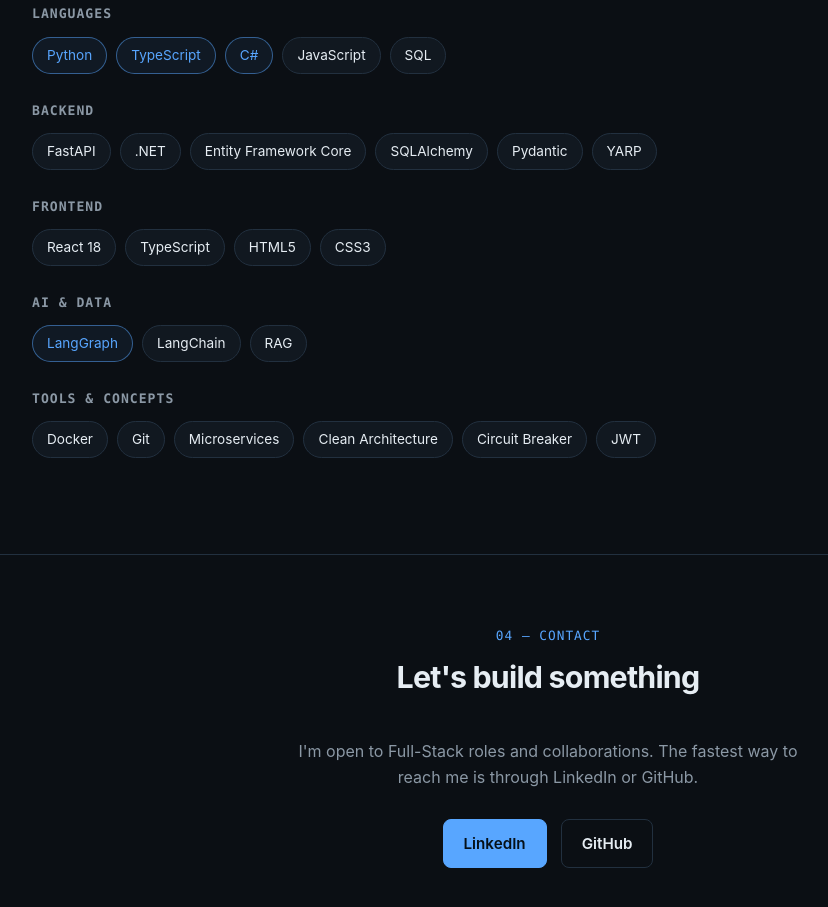
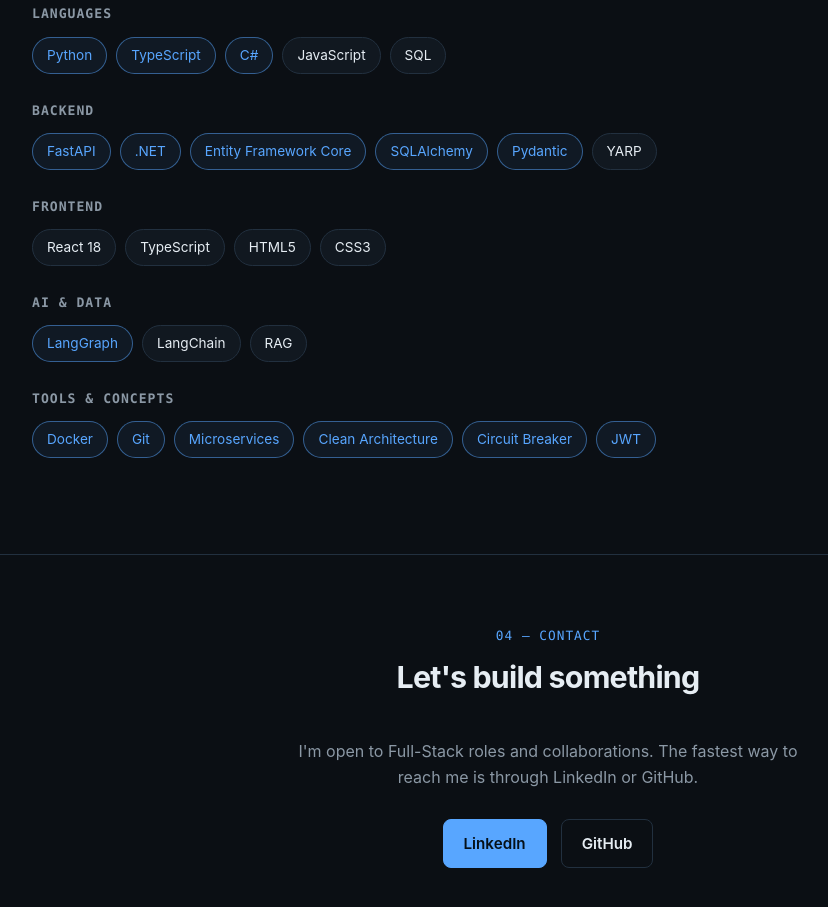
Before and after one commit to YonyUk/yonyuk.github.io, a plain HTML site: page index.html in a window 1280 px wide. Shown: the part 2153-3060 px from the top of the page, without its empty margins (92-920 px from the left). Drawn offline with Linux system fonts and the light colour scheme.

Commit message:
Update index.html

```diff
--- a/index.html
+++ b/index.html
@@ -280,11 +280,11 @@
       <div class="skills-group">
         <h4>Backend</h4>
         <div class="tags">
-          <span class="tag-pill">FastAPI</span>
-          <span class="tag-pill">.NET</span>
-          <span class="tag-pill">Entity Framework Core</span>
-          <span class="tag-pill">SQLAlchemy</span>
-          <span class="tag-pill">Pydantic</span>
+          <span class="tag-pill hot">FastAPI</span>
+          <span class="tag-pill hot">.NET</span>
+          <span class="tag-pill hot">Entity Framework Core</span>
+          <span class="tag-pill hot">SQLAlchemy</span>
+          <span class="tag-pill hot">Pydantic</span>
           <span class="tag-pill">YARP</span>
         </div>
       </div>
@@ -311,12 +311,12 @@
       <div class="skills-group">
         <h4>Tools & Concepts</h4>
         <div class="tags">
-          <span class="tag-pill">Docker</span>
-          <span class="tag-pill">Git</span>
-          <span class="tag-pill">Microservices</span>
-          <span class="tag-pill">Clean Architecture</span>
-          <span class="tag-pill">Circuit Breaker</span>
-          <span class="tag-pill">JWT</span>
+          <span class="tag-pill hot">Docker</span>
+          <span class="tag-pill hot">Git</span>
+          <span class="tag-pill hot">Microservices</span>
+          <span class="tag-pill hot">Clean Architecture</span>
+          <span class="tag-pill hot">Circuit Breaker</span>
+          <span class="tag-pill hot">JWT</span>
         </div>
       </div>
     </div>
```
